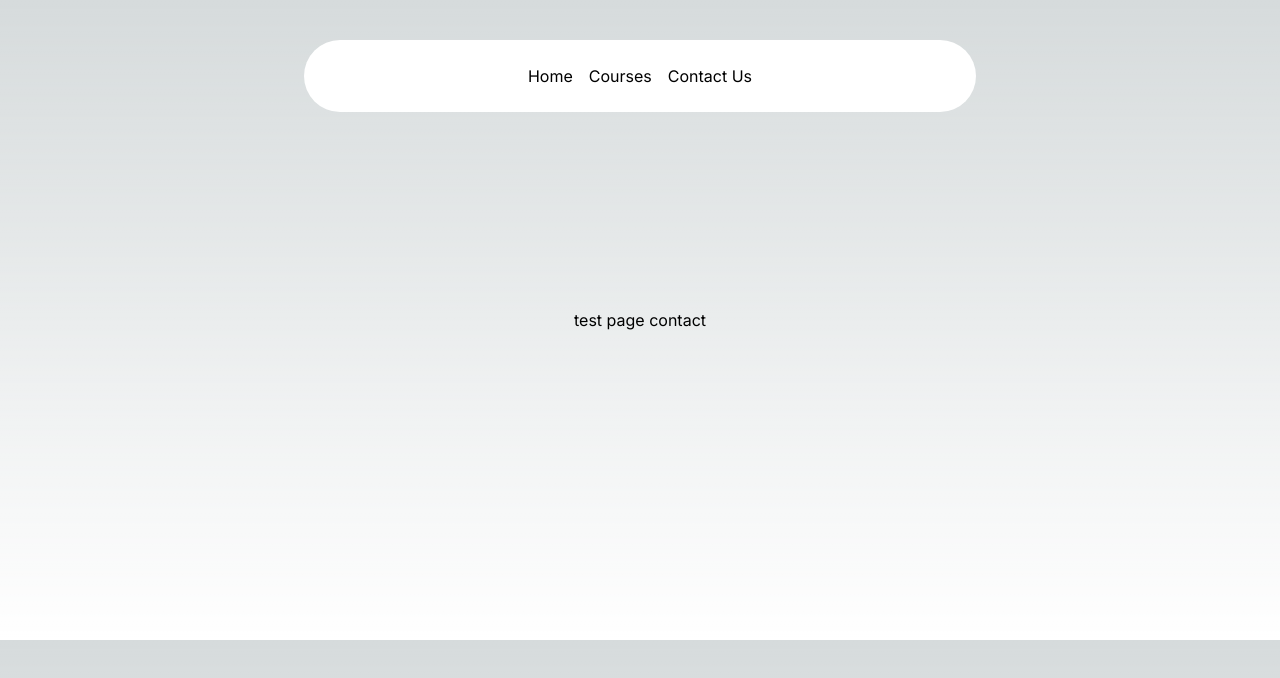
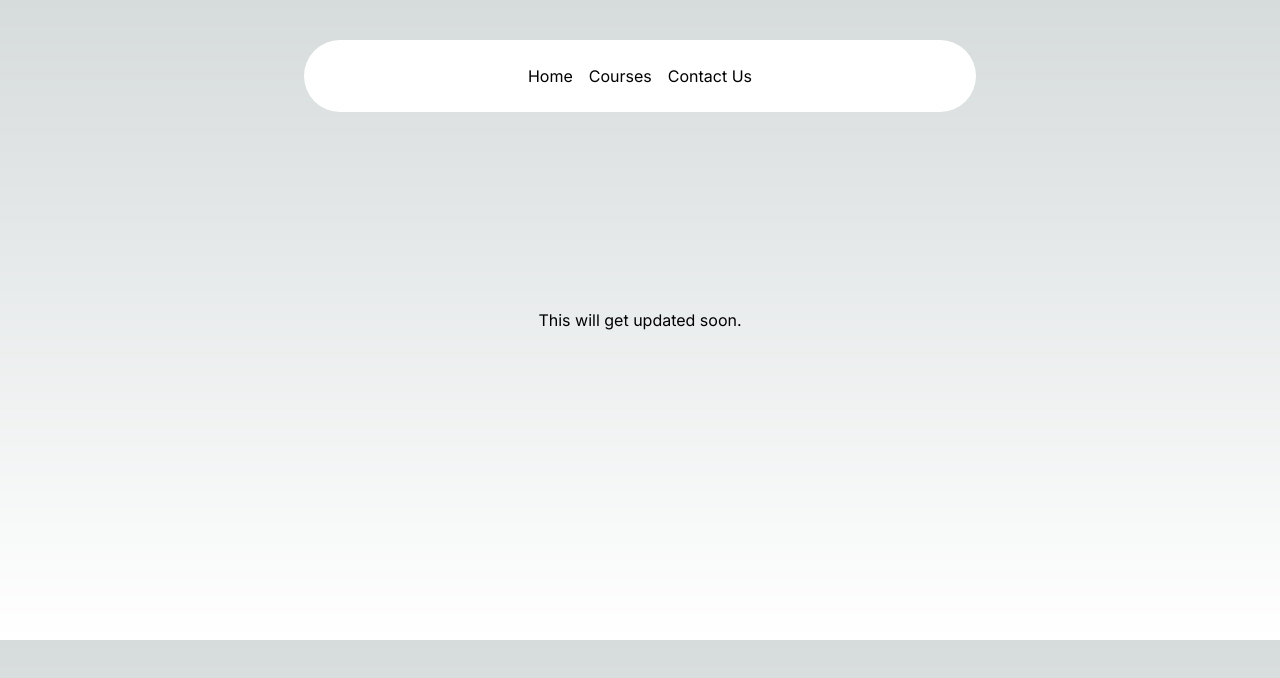
Before and after one commit to anuragbcet/music-school, a Next.js app: page /contact in a window 1280 px wide. Shown: the top 678 px of the page. Built offline with nearby package versions, Linux system fonts and the light colour scheme.

Commit message:
contact page updation

```diff
--- a/src/app/contact/page.tsx
+++ b/src/app/contact/page.tsx
@@ -4,7 +4,7 @@ function page() {
   return (
     <div className="h-auto md:h-[40rem] w-full rounded-md flex
     flex-col items-center justify-center relative overflow-hidden
-    mx-auto py-10 md:py-0">test page contact
+    mx-auto py-10 md:py-0">This will get updated soon.
     </div>
   )
 }
```
